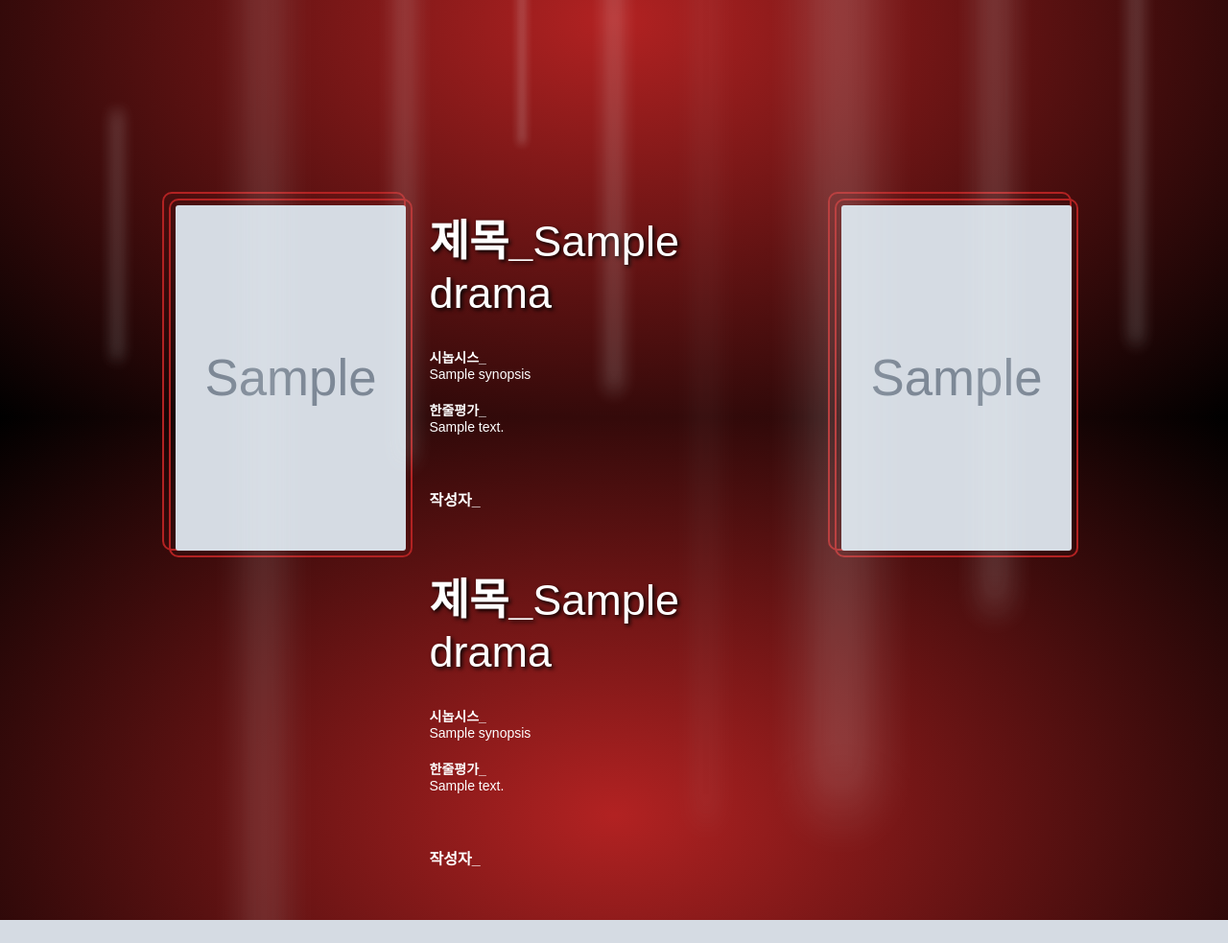
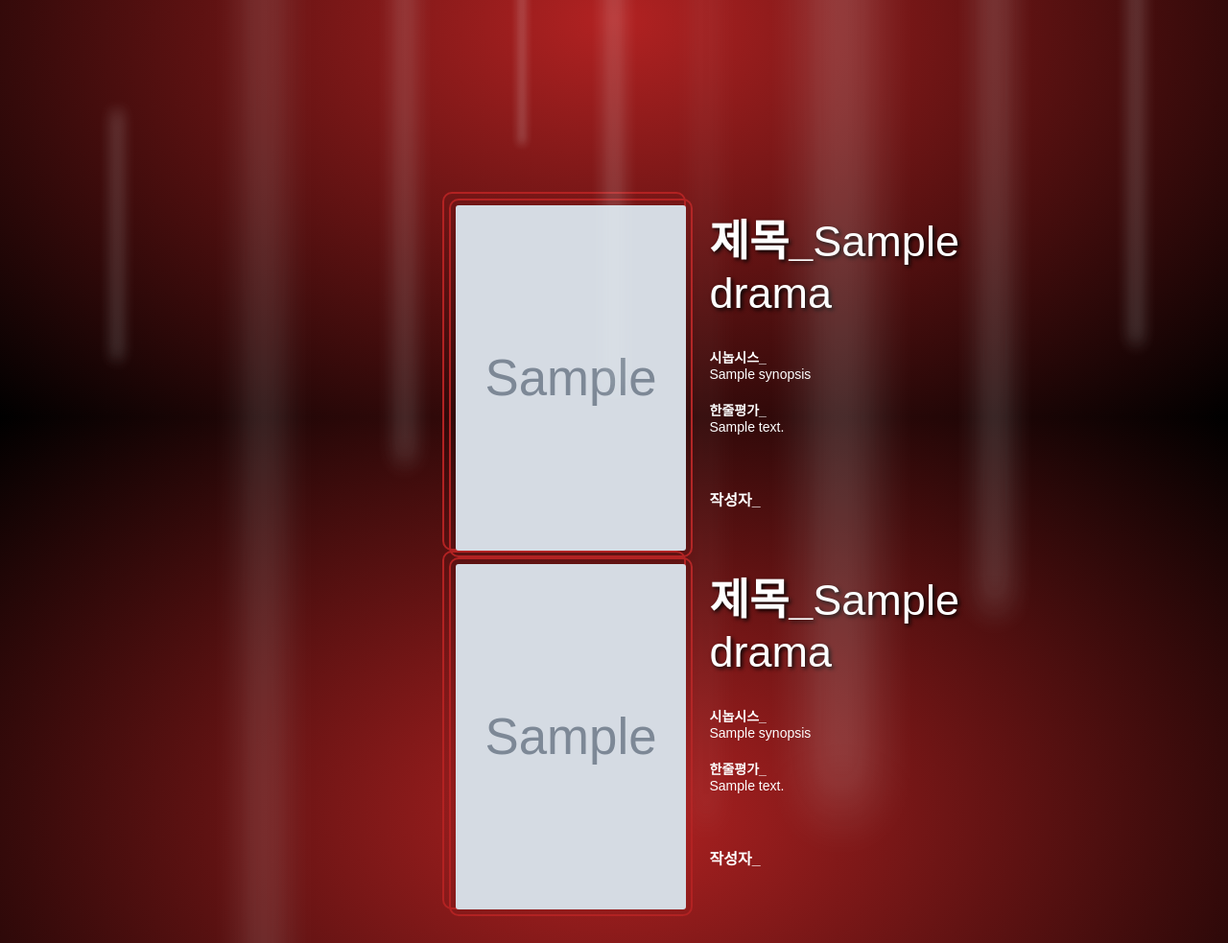
Before and after one commit to leebyeounggwan/hanggae_7_mini, a Flask app: page / in a window 1280 px wide; the page is wider, and only the part inside the window is pictured. Shown: the part 395-1378 px from the top of that part at 96% size. Before the commit the page ends 1354 px from the top of that part, so only its background shows below. Run offline with Flask 2, Linux system fonts and the light colour scheme; grey boxes marked "Sample" are stand-in pictures; a database or web service that is not in the repository returns one stand-in record (values such as "Sample title"); some libraries are stand-ins or nearby versions.

Commit message:
css 추가 수정

```diff
--- a/templates/index.html
+++ b/templates/index.html
@@ -460,7 +460,7 @@
        /*border: 1px solid white;*/
    }
    .mainList{
-       width: auto;
+       width: 1500px;
        height: auto;
        padding: 10px;
        /*border: 1px solid white;*/
@@ -478,6 +478,7 @@
        margin-left: 15px;
        margin-top: 60px;
        /*border: 1px solid white;*/
+       width: 700px;
 
    }
    .imgBox{
```
